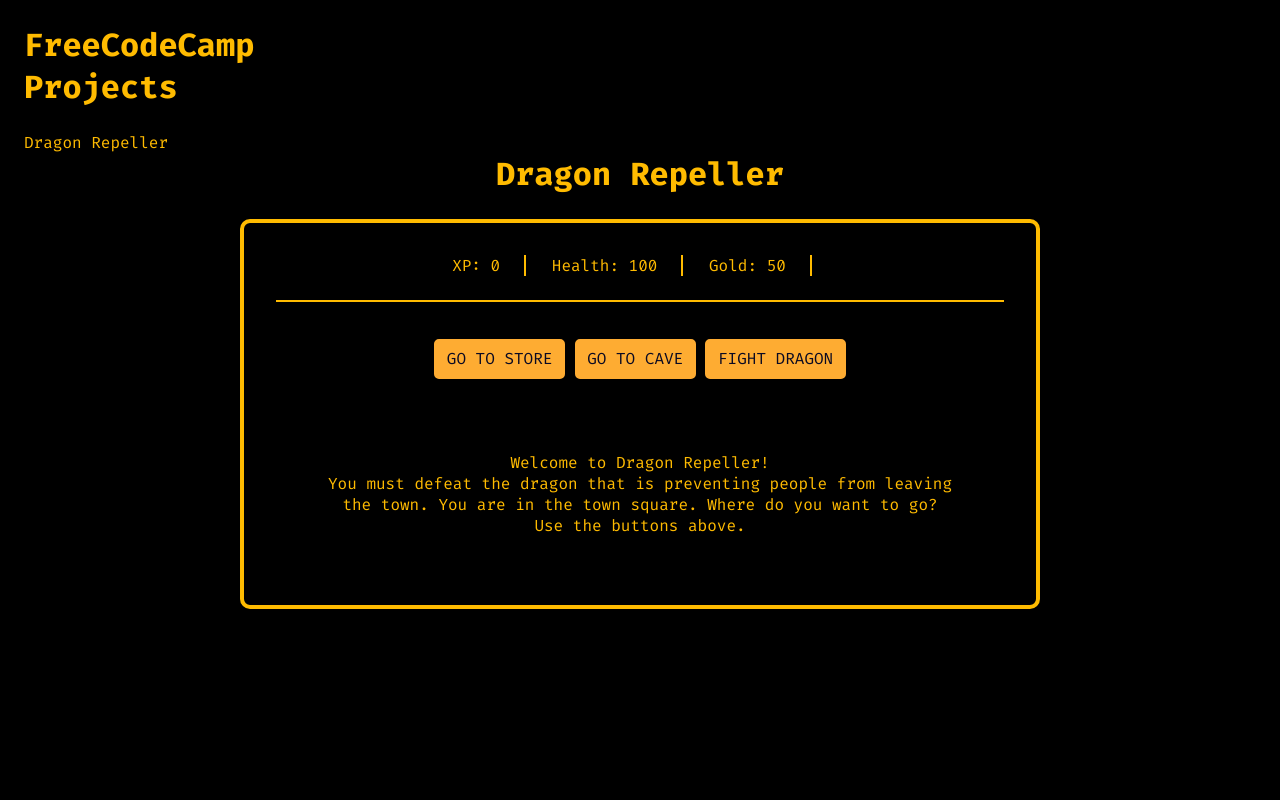
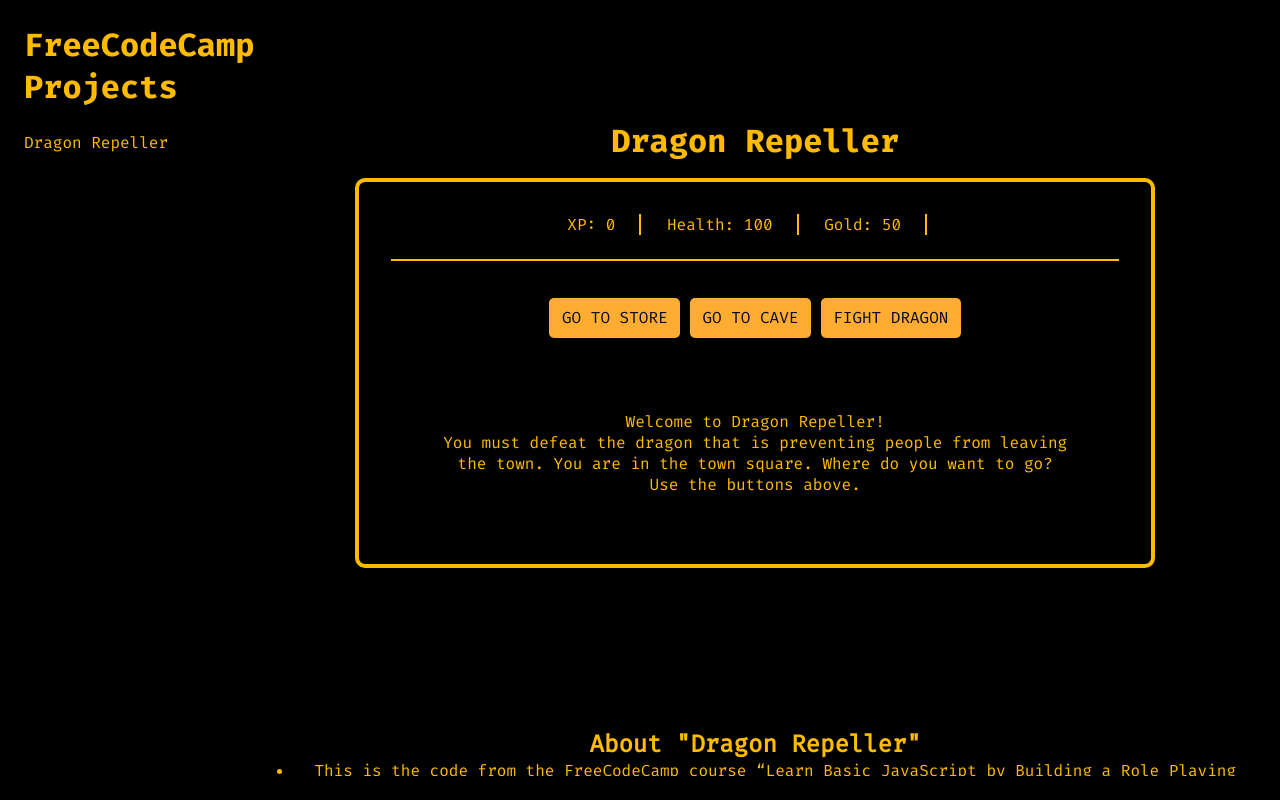
Before and after one commit to leta-krahenbuhl/fcc-projects, a website: page pages/dragon.html in a window 1280 px wide. Drawn offline with nearby package versions, Linux system fonts and the light colour scheme; files that its build step writes are made by us from their sources.

Commit message:
Nav position sticky, start about text

```diff
--- a/pages/dragon.html
+++ b/pages/dragon.html
@@ -7,23 +7,23 @@
     <title>Dragon Repeller</title>
   </head>
   <body class="dragon-body">
-    <header class="header">
-      <h1 class="header__h1">
-        <a href="../index.html" class="header__link"
+    <header class="dragon-header">
+      <h1 class="dragon-header__h1">
+        <a href="../index.html" class="dragon-header__link"
           >FreeCodeCamp <br />
           Projects</a
         >
       </h1>
-      <nav class="header__nav">
-        <ul class="header__nav-ul">
-          <li class="header__nav-li">
+      <nav class="dragon-header__nav">
+        <ul class="dragon-header__nav-ul">
+          <li class="dragon-header__nav-li">
             <a href="./dragon.html">Dragon Repeller</a>
           </li>
         </ul>
       </nav>
     </header>
-    <main>
-      <h1 class="game__header">Dragon Repeller</h1>
+    <main class="dragon-main">
+      <h1 class="dragon-main__header">Dragon Repeller</h1>
       <div class="game">
         <article class="game__stats">
           <span class="game__stat">XP: <span id="xpText">0</span></span>
@@ -52,6 +52,21 @@
           Use the buttons above.
         </div>
       </div>
+      <article class="info">
+        <h2 class="info__header">About "Dragon Repeller"</h2>
+        <div class="info__text">
+          <ul class="info__ul">
+            <li class="info_li">
+              This is the code from the FreeCodeCamp course “Learn Basic
+              JavaScript by Building a Role Playing Game”
+            </li>
+            <li class="info_li">
+              After completing the course I refactored the code into BEM/SASS
+              and personalised the layout
+            </li>
+          </ul>
+        </div>
+      </article>
     </main>
   </body>
 </html>
--- a/styles/dragon.scss
+++ b/styles/dragon.scss
@@ -3,16 +3,20 @@
 @import "./partials/variables";
 
 .dragon-body {
+  display: flex;
   font-family: FiraCode-Regular;
   padding: 1.5rem;
   background-color: black;
   color: rgb(255, 187, 0);
-  min-height: 100vh;
+  height: 100vh;
   text-align: center;
+  overflow-y: auto;
 }
 
-.header {
+.dragon-header {
   text-align: left;
+  position: sticky;
+  top: 2rem;
 
   &__h1 {
     font-family: FiraCode-Bold;
@@ -39,7 +43,16 @@
   }
 }
 
-// for game:
+.dragon-main {
+  overflow-y: auto;
+  flex-grow: 1;
+  padding-top: 6rem;
+
+  &__header {
+    font-family: FiraCode-Bold;
+    margin-bottom: 1rem;
+  }
+}
 
 .game {
   max-width: 50rem;
@@ -50,12 +63,6 @@
   padding: 2rem;
   border: 4px solid $primary-yellow;
   border-radius: 10px;
-
-  &__header {
-    color: $primary-yellow;
-    padding-bottom: 1.5rem;
-    font-family: FiraCode-Bold;
-  }
 
   &__stats {
     border-bottom: 2px solid $primary-yellow;
@@ -103,3 +110,7 @@
     padding: 1.5rem;
   }
 }
+
+.info {
+  margin-top: 10rem;
+}
--- a/styles/index.scss
+++ b/styles/index.scss
@@ -3,16 +3,20 @@
 @import "./partials/variables";
 
 .home-body {
+  display: flex;
   font-family: FiraCode-Regular;
   padding: 1.5rem;
   background-color: black;
   color: rgb(255, 187, 0);
   min-height: 100vh;
   text-align: center;
+  overflow-y: auto;
 }
 
 .header {
   text-align: left;
+  position: sticky;
+  top: 2rem;
 
   &__h1 {
     font-family: FiraCode-Bold;
@@ -31,6 +35,7 @@
   &__nav-li {
     margin-left: -2.5rem;
     list-style: none;
+    font-size: 1rem;
   }
 
   &__nav-li:hover {
```
